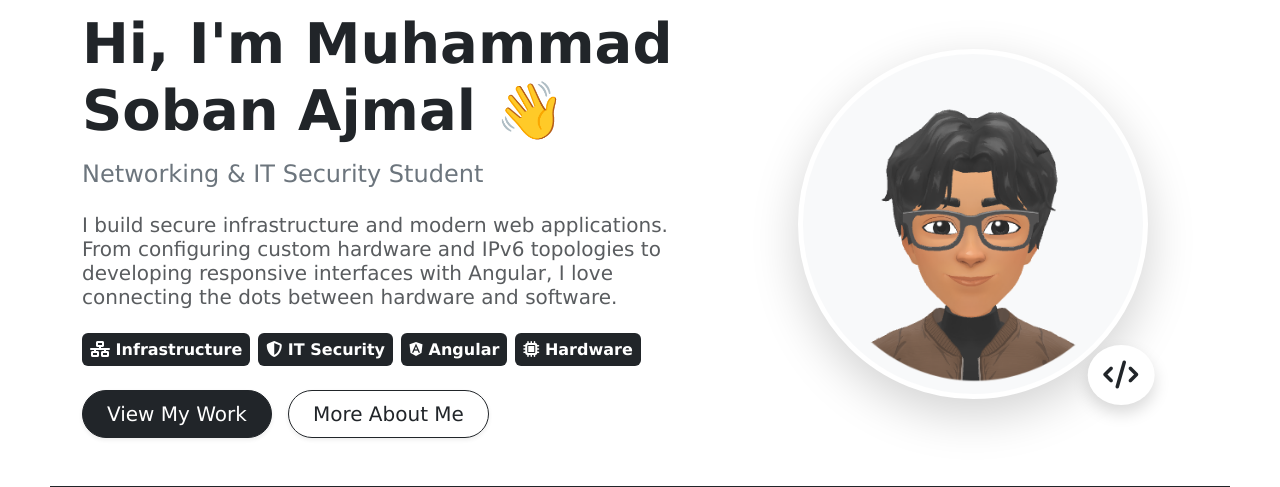
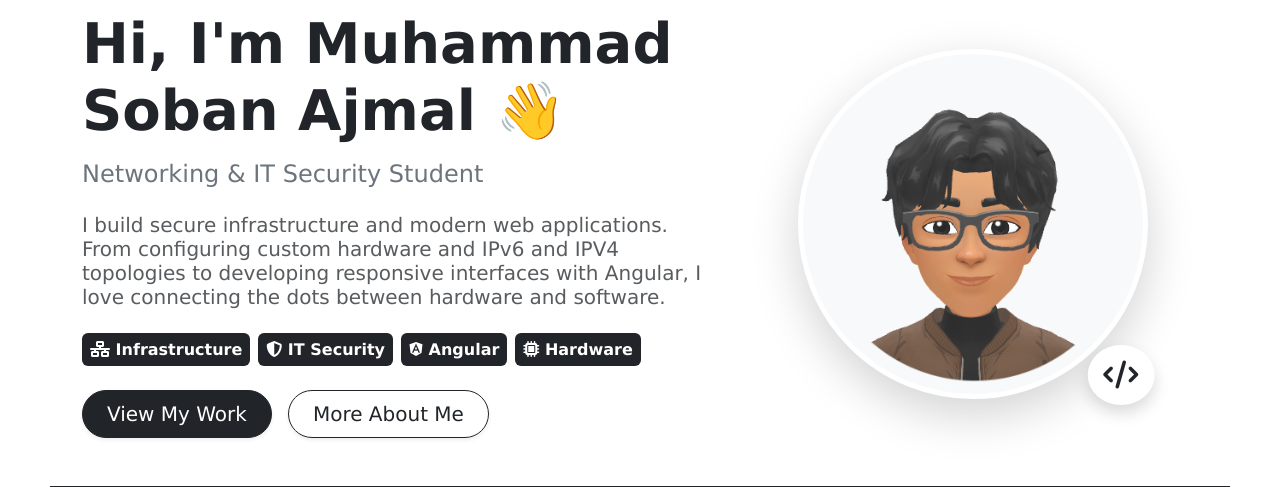
Before and after one commit to msobanajmal-cmd/Assignment-2, a Node server app: page / in a window 1280 px wide. Shown: the part 210-697 px from the top of the page. Run offline with Node 20, Linux system fonts and the light colour scheme.

Commit message:
updated description

```diff
--- a/views/index.ejs
+++ b/views/index.ejs
@@ -8,7 +8,7 @@
             <h1 class="display-4 fw-bold mb-3">Hi, I'm Muhammad Soban Ajmal <span class="wave">👋</span></h1>
             <h4 class="text-secondary mb-4">Networking & IT Security Student</h4>
             <p class="lead text-muted mb-4">
-                I build secure infrastructure and modern web applications. From configuring custom hardware and IPv6 topologies to developing responsive interfaces with Angular, I love connecting the dots between hardware and software.
+                I build secure infrastructure and modern web applications. From configuring custom hardware and IPv6 and IPV4 topologies to developing responsive interfaces with Angular, I love connecting the dots between hardware and software.
             </p>
 
             <!-- Skill Badges -->
```
